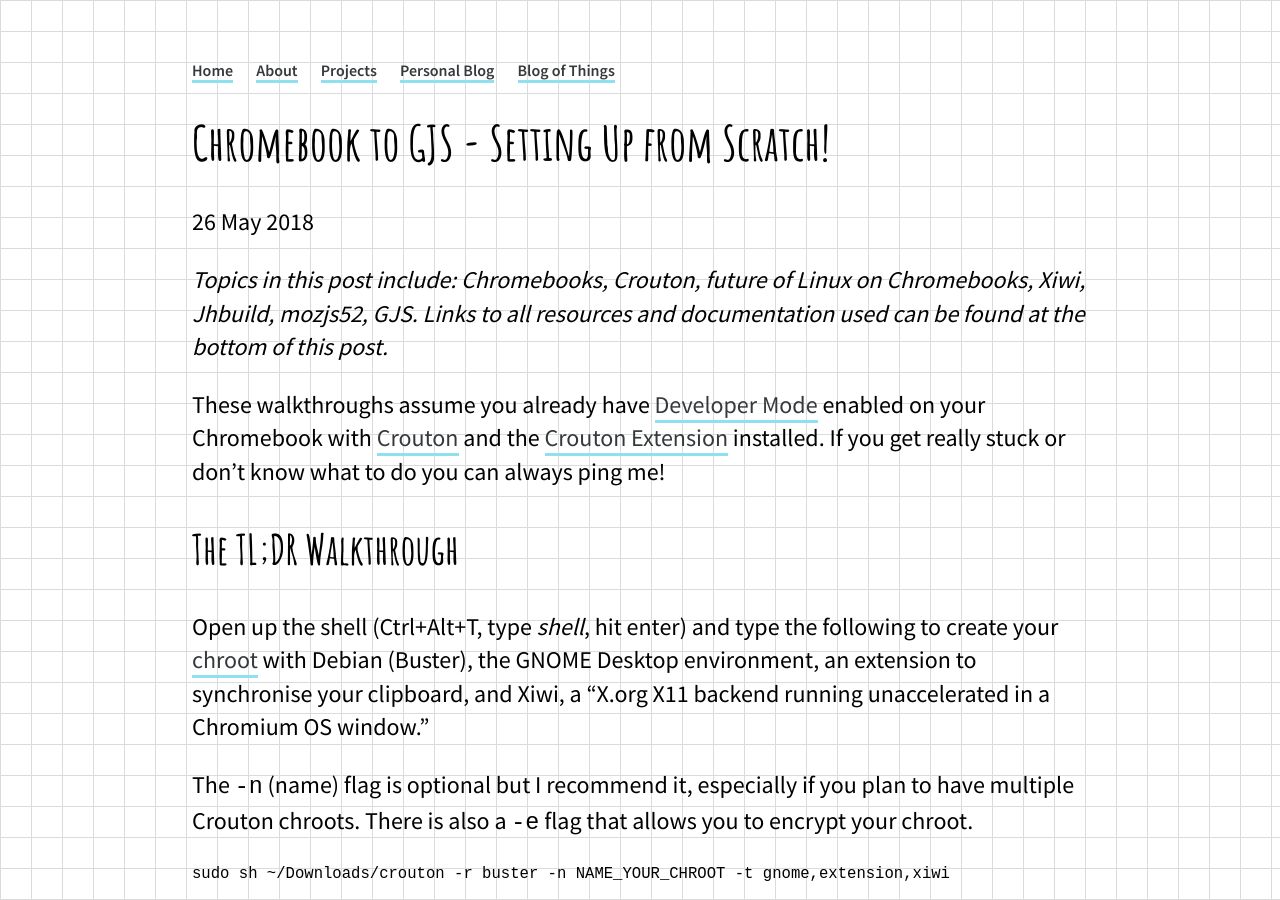
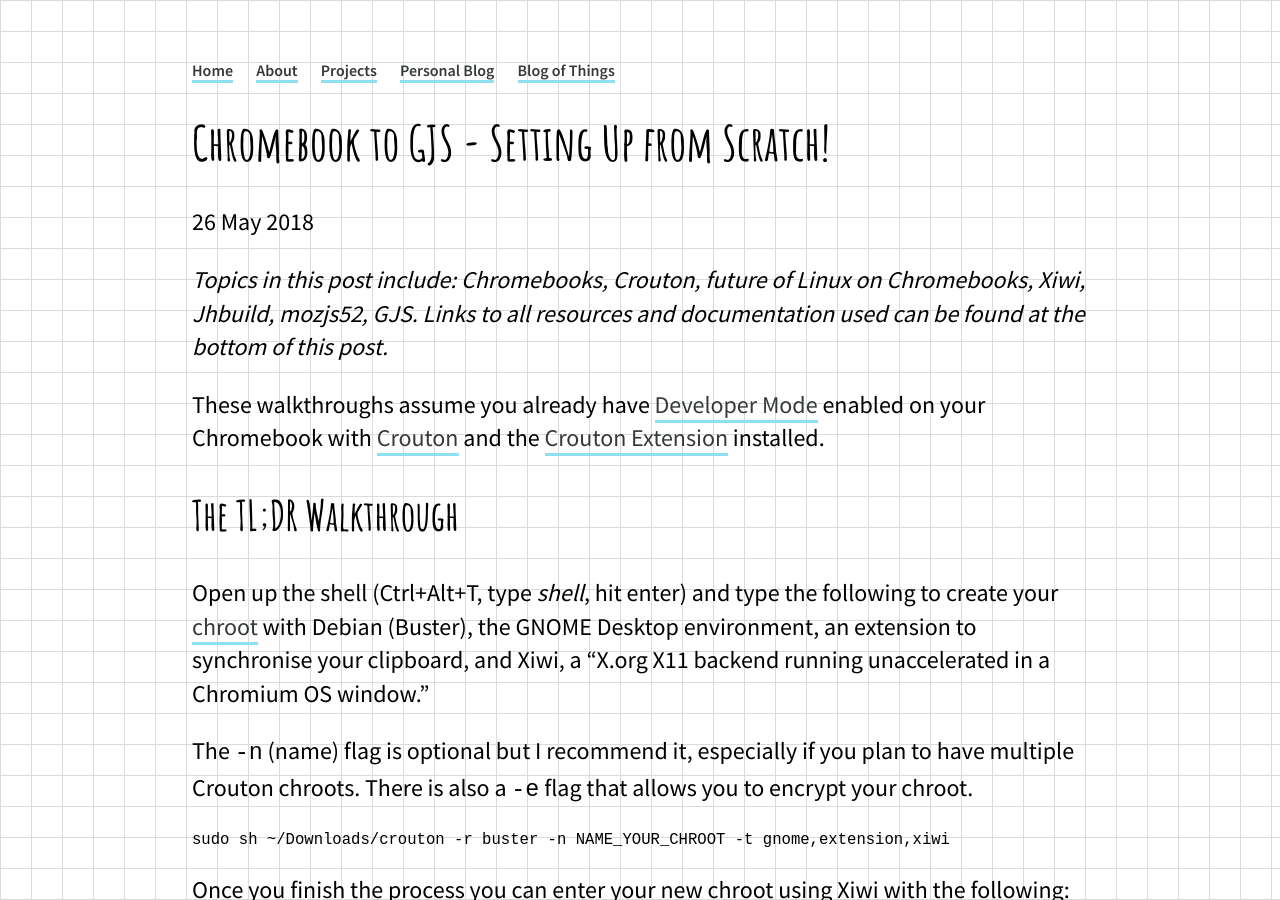
Before and after one commit to Avizc/avizc.github.io, a Jekyll site: the page built from _posts/2018-05-26-chromebook-to-gjs.md, in a window 1280 px wide and 900 px high. Built offline with Jekyll 4.4.1, drawn with Linux system fonts in a browser that asks for light colours.

Commit message:
Fixing issues with Chromebook to GJS post

```diff
--- a/_posts/2018-05-26-chromebook-to-gjs.md
+++ b/_posts/2018-05-26-chromebook-to-gjs.md
@@ -5,7 +5,7 @@
 ---
 *Topics in this post include: Chromebooks, Crouton, future of Linux on Chromebooks, Xiwi, Jhbuild, mozjs52, GJS. Links to all resources and documentation used can be found at the bottom of this post.*
 
-These walkthroughs assume you already have [Developer Mode](https://developer.android.com/topic/arc/sideload#enter-dev) enabled on your Chromebook with [Crouton](https://github.com/dnschneid/crouton) and the [Crouton Extension](https://chrome.google.com/webstore/detail/crouton-integration/gcpneefbbnfalgjniomfjknbcgkbijom) installed. If you get really stuck or don't know what to do you can always ping me!
+These walkthroughs assume you already have [Developer Mode](https://developer.android.com/topic/arc/sideload#enter-dev) enabled on your Chromebook with [Crouton](https://github.com/dnschneid/crouton) and the [Crouton Extension](https://chrome.google.com/webstore/detail/crouton-integration/gcpneefbbnfalgjniomfjknbcgkbijom) installed.
 
 ## The TL;DR Walkthrough
 
@@ -135,10 +135,10 @@
 
 ## Resources
 
-[Developer Mode](https://developer.android.com/topic/arc/sideload#enter-dev)
-[Crouton](https://github.com/dnschneid/crouton)
-[Crouton Extension](https://chrome.google.com/webstore/detail/crouton-integration/gcpneefbbnfalgjniomfjknbcgkbijom)
-[Chromebooks+Linux - Running Custom Containers Under Chrome OS](https://chromium.googlesource.com/chromiumos/docs/+/master/containers_and_vms.md)
-[Jhbuild - Setting Up Instructions](https://wiki.gnome.org/HowDoI/Jhbuild)
-[Jhbuild - Fixing PATH](https://developer.gnome.org/jhbuild/stable/getting-started.html.en)
-[GJS - Setting Up Instructions](https://gitlab.gnome.org/GNOME/gjs/blob/master/doc/Hacking.md)
+* [Developer Mode](https://developer.android.com/topic/arc/sideload#enter-dev)
+* [Crouton](https://github.com/dnschneid/crouton)
+* [Crouton Extension](https://chrome.google.com/webstore/detail/crouton-integration/gcpneefbbnfalgjniomfjknbcgkbijom)
+* [Chromebooks+Linux - Running Custom Containers Under Chrome OS](https://chromium.googlesource.com/chromiumos/docs/+/master/containers_and_vms.md)
+* [Jhbuild - Setting Up Instructions](https://wiki.gnome.org/HowDoI/Jhbuild)
+* [Jhbuild - Fixing PATH](https://developer.gnome.org/jhbuild/stable/getting-started.html.en)
+* [GJS - Setting Up Instructions](https://gitlab.gnome.org/GNOME/gjs/blob/master/doc/Hacking.md)
```
